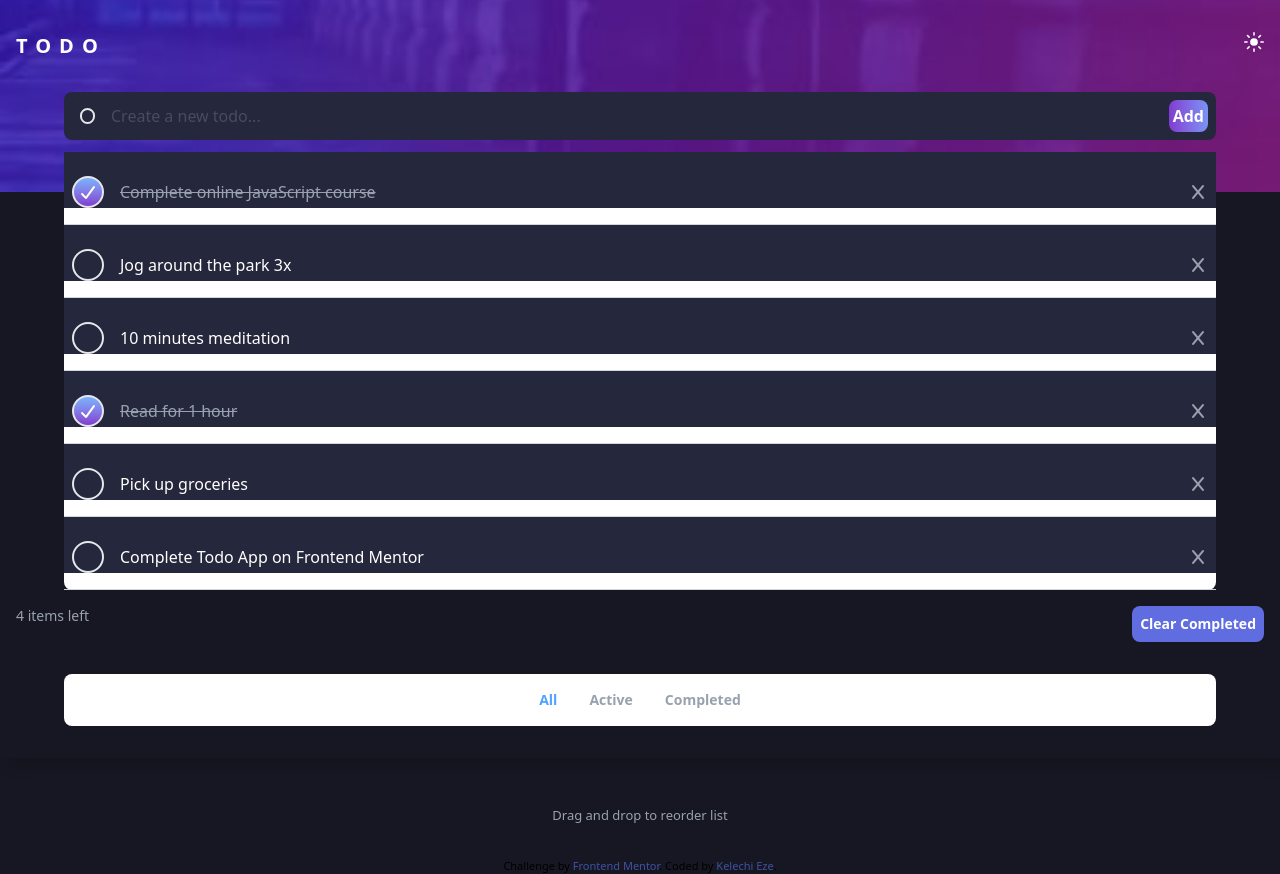
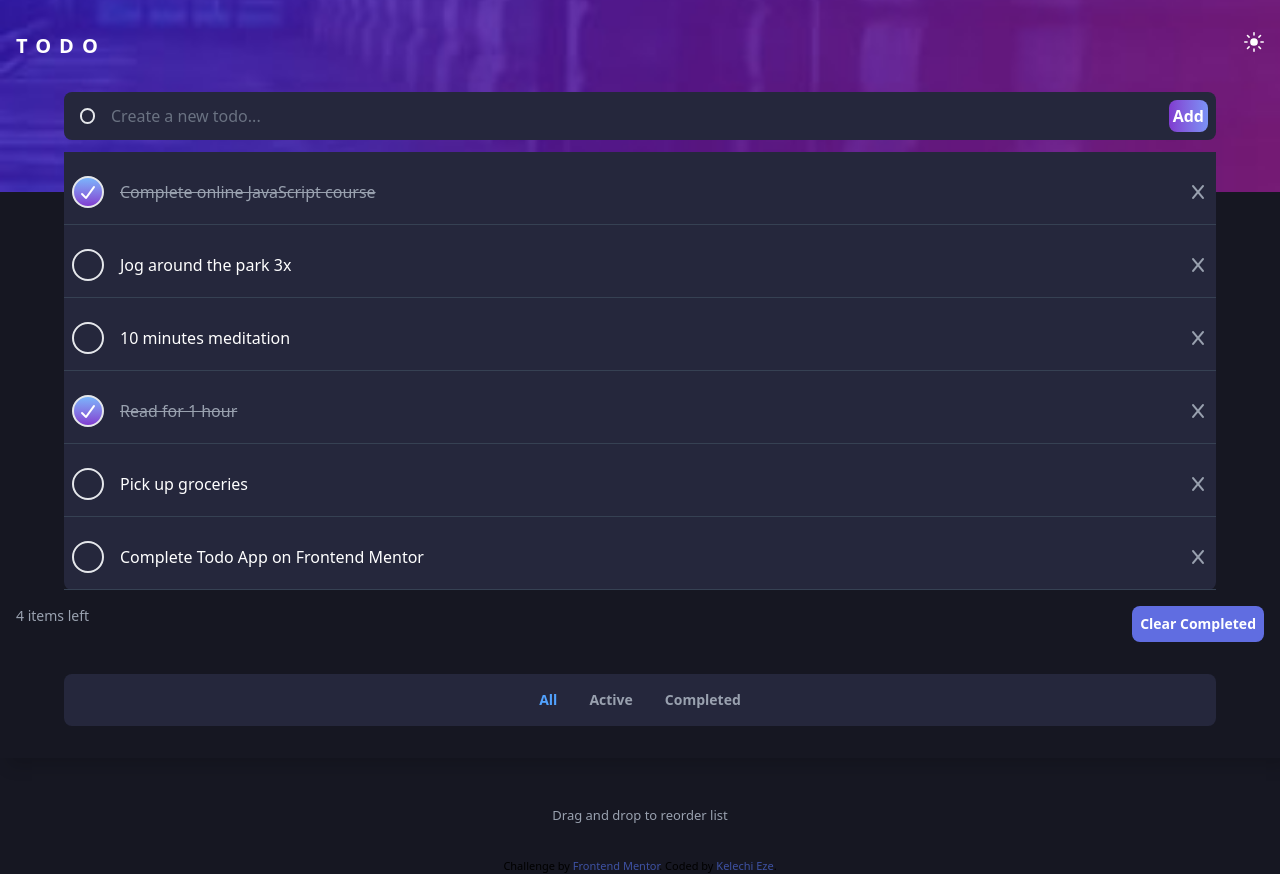
Before and after one commit to ckelechieze/daily-todo-app, a website: page index.html in a window 1280 px wide. Both pictures are taken after a click on the picture 1254 px from the left and 42 px from the top of the page. Drawn offline with Linux system fonts and the light colour scheme.

Commit message:
add darkMode

```diff
--- a/index.html
+++ b/index.html
@@ -58,7 +58,7 @@
       </div>
 
         <!-- All/Active/Completed Filter-->
-         <div class="flex justify-center items-center gap-8 bg-white w-[90%] mx-auto text-sm py-4 mt-4 font-semibold rounded-lg">
+         <div id="filter-card" class="flex justify-center items-center gap-8 bg-white w-[90%] mx-auto text-sm py-4 mt-4 font-semibold rounded-lg">
           <p class="filter-btn hover:scale-150 cursor-pointer" id="all-filter">All</p>
           <p class="filter-btn hover:scale-150 cursor-pointer" id="active-filter">Active</p>
           <p class="filter-btn hover:scale-150 cursor-pointer" id="completed-filter">Completed</p>
@@ -104,7 +104,7 @@
     ];
 
     let filter = "all";
-    let darkMode = false;
+    let darkMode = JSON.parse(localStorage.getItem("darkMode")) || false;
 
     const addBtn = document.getElementById("add-button");
     const todoInput = document.getElementById("todo-input");
@@ -117,6 +117,7 @@
     const appContainer = document.getElementById("app-container");
     const header = document.getElementById("header");
     const inputContainer = document.getElementById("input-container");
+    const filterCard = document.getElementById("filter-card");
 
 
     // Todo render function
@@ -161,7 +162,9 @@
         <i class="delete-button fa-solid fa-x text-gray-400">
         </i>
       </div>
-      <hr class="border-t border-gray-300 w-full mx-auto mt-4">
+      <hr class="border-t ${
+      darkMode ? "border-gray-700" : "border-gray-300"
+      } w-full mx-auto mt-4">
       `;
 
       //clicking on checkBtn
@@ -194,6 +197,7 @@
   }
 
   renderTodos();
+  themeChange();
 
   //adding new todos
   function addTodos() {
@@ -276,11 +280,21 @@
         document.body.classList.remove("bg-[#dde3e9]");
         document.body.classList.add("bg-[#161722]");
 
+        todoInput.classList.remove("text-gray-500");
+        todoInput.classList.add("text-white");
+        todoInput.classList.add("placeholder:text-gray-500");
+
+        filterCard.classList.remove("bg-white");
+        filterCard.classList.add("bg-[#25273c]");
+
         appContainer.classList.remove("bg-[#f6f6f8]");
         appContainer.classList.add("bg-[#161722]");
 
         inputContainer.classList.remove("bg-white");
         inputContainer.classList.add("bg-[#25273c]");
+
+        todoList.classList.remove("bg-white");
+        todoList.classList.add("bg-[#25273c]");
 
         header.style.backgroundImage =
           "url('./images/bg-mobile-dark.jpg')";
@@ -289,12 +303,21 @@
       } else {
         document.body.classList.remove("bg-[#161722]");
         document.body.classList.add("bg-[#dde3e9]");
+        todoInput.classList.remove("text-white");
+        todoInput.classList.add("text-gray-500");
+        todoInput.classList.remove("placeholder:text-gray-500");
 
         appContainer.classList.remove("bg-[#161722]");
         appContainer.classList.add("bg-[#f6f6f8]");
 
         inputContainer.classList.remove("bg-[#25273c]");
         inputContainer.classList.add("bg-white");
+
+        filterCard.classList.remove("bg-[#25273c]");
+        filterCard.classList.add("bg-white");
+
+        todoList.classList.remove("bg-[#25273c]");
+        todoList.classList.add("bg-white");
 
         header.style.backgroundImage =
           "url('./images/bg-mobile-light.jpg')";
@@ -304,6 +327,7 @@
 
      themeToggle.addEventListener("click", () => {
       darkMode = !darkMode;
+      localStorage.setItem("darkMode", JSON.stringify(darkMode));
       themeChange();
       renderTodos();
      })
```
Also changed, not shown: src/output.css.
